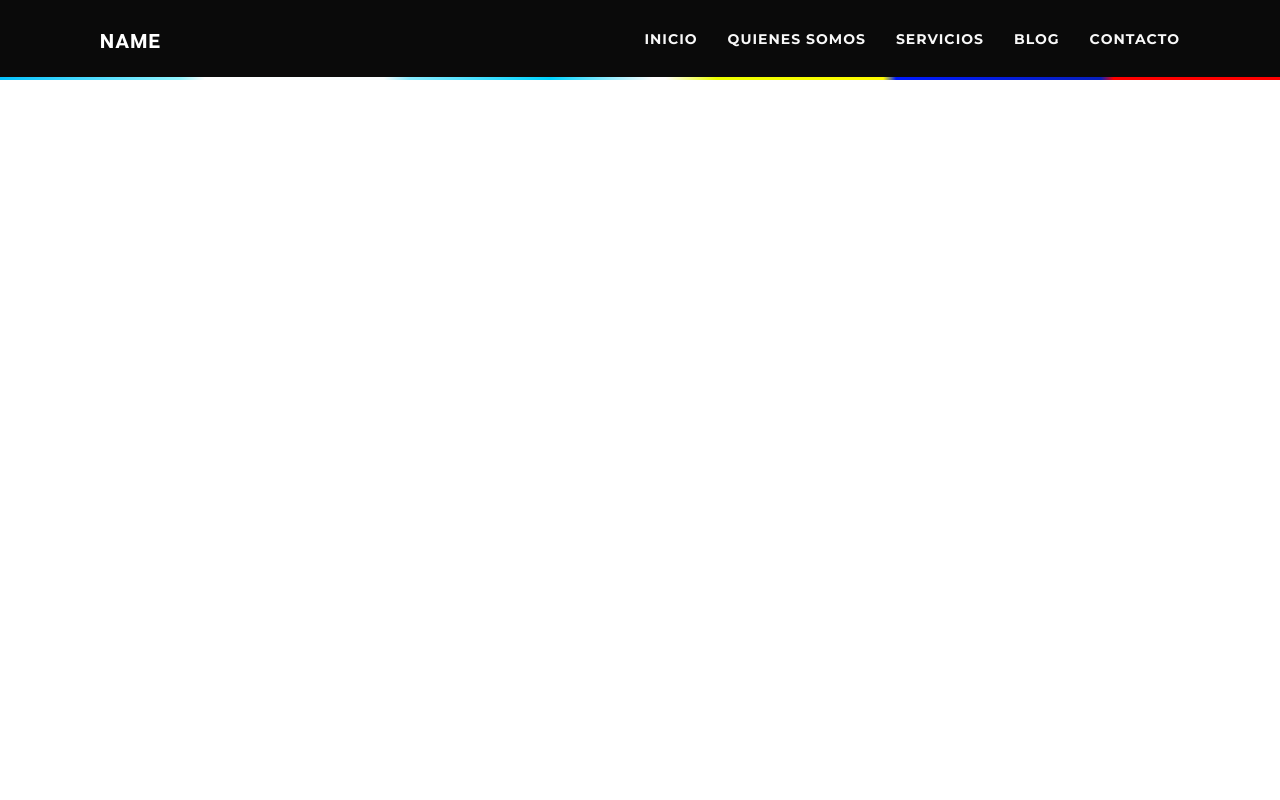
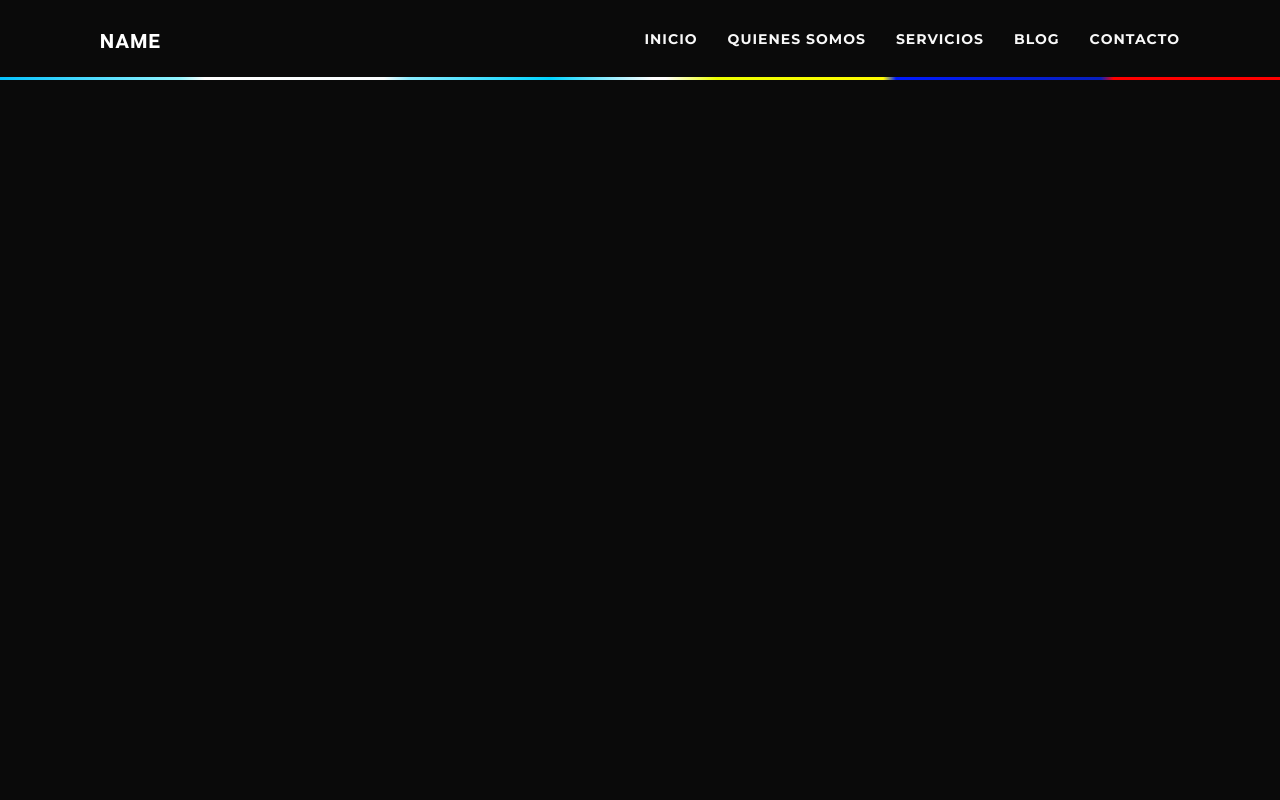
Before and after one commit to BFF-Development/escuelaFutbol, a React (Vite) app: page / in a window 1280 px wide. Shown: the top 800 px of the page. Built offline with nearby package versions, Linux system fonts and the light colour scheme.

Commit message:
back home

```diff
--- a/src/components/footer/Footer.jsx
+++ b/src/components/footer/Footer.jsx
@@ -37,7 +37,7 @@ const Footer = () => {
           <ul>
             <li><img className='icon_footer' src={telIcon} alt="tel icon" />:  000-000-000</li>
             <li><img className='icon_footer' src={emailIcon} alt="email icon" />: emailExample@gmail.com</li>
-            <li><img className='icon_footer' src={ubiIcon} alt="ubicacion icopn" />: ubicacion example</li>
+            <li><img className='icon_footer' src={ubiIcon} alt="ubicacion icon" />: ubicacion example</li>
           </ul>
 
         </div>
--- a/src/components/home/home.css
+++ b/src/components/home/home.css
@@ -2,5 +2,4 @@
     width: 100%;
     position: relative;
     min-height: 100vh;
-    background-color: white;
 }
```
